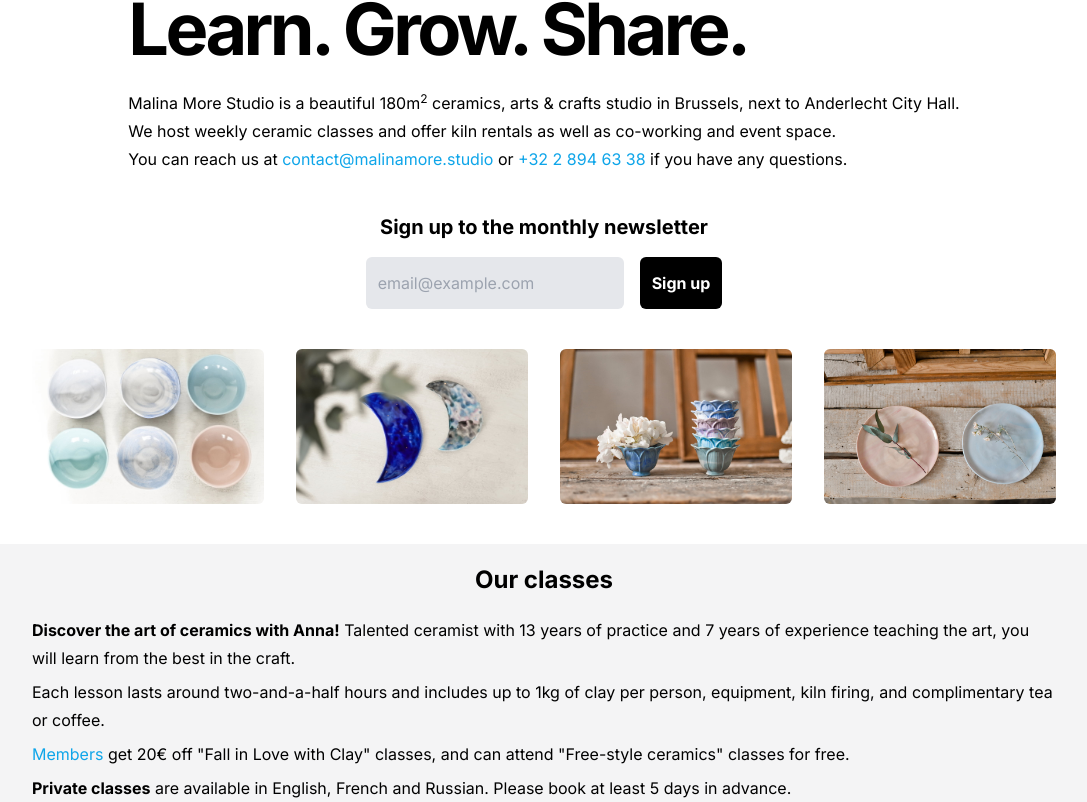
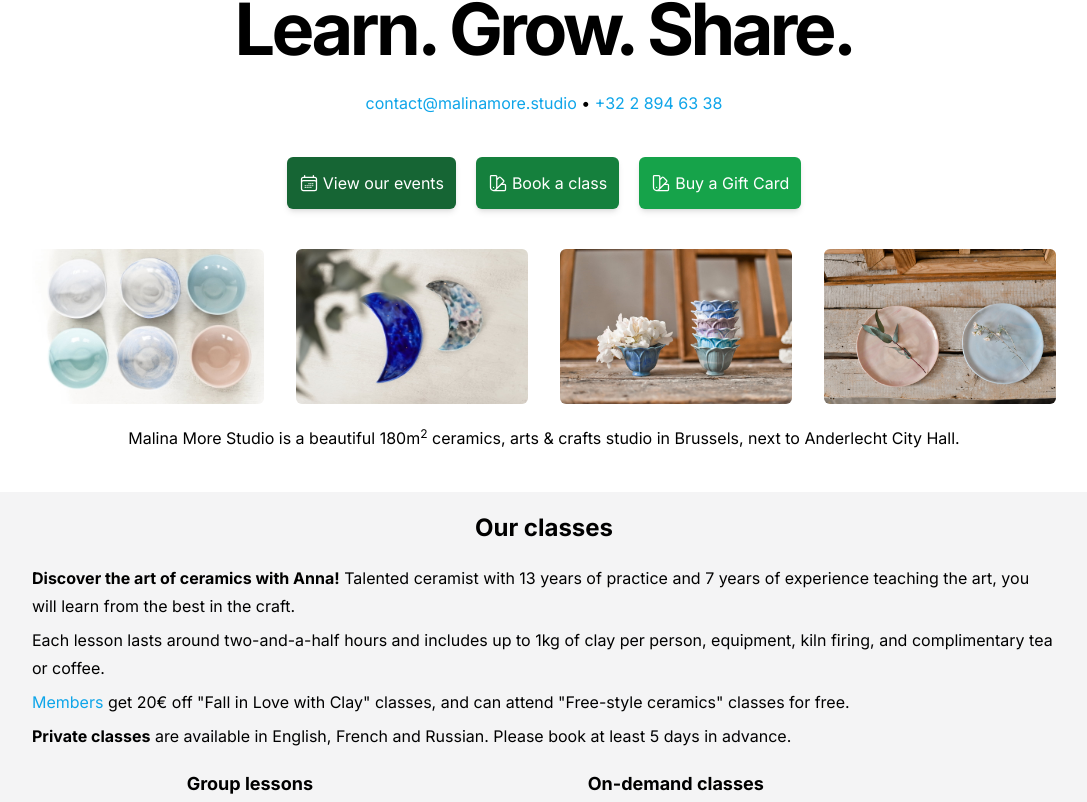
Before and after one commit to jleclanche/malinamore.studio, a Next.js app: page / in a window 1280 px wide. Shown: the part 175-977 px from the top of the page, without its empty margins (96-1183 px from the left). Built offline with nearby package versions, Linux system fonts and the light colour scheme.

Commit message:
Update layout

```diff
--- a/app/classes/OurClasses.tsx
+++ b/app/classes/OurClasses.tsx
@@ -1,4 +1,4 @@
-import { ClockIcon } from "@heroicons/react/24/outline";
+import { CalendarIcon } from "@heroicons/react/24/outline";
 import Link from "next/link";
 import EmailLink from "../components/EmailLink";
 import ExternalLink from "../components/ExternalLink";
@@ -34,7 +34,13 @@
 			<div>
 				<p className="font-bold text-lg">Group lessons</p>
 				<p className="text-sm text-zinc-500 flex items-center gap-x-1 mt-1">
-					<ClockIcon /> Next group lessons on September 10th!
+					<CalendarIcon /> For the full schedule,
+					<ExternalLink
+						href="https://cal.malinamore.studio"
+						className="underline"
+					>
+						see our calendar
+					</ExternalLink>
 				</p>
 				<ul className="list-dash pl-4 space-y-1 mt-2">
 					<li>
--- a/app/classes/fall-in-love-with-clay/page.tsx
+++ b/app/classes/fall-in-love-with-clay/page.tsx
@@ -27,7 +27,10 @@
 	<article className="p-10 mx-auto prose">
 		<h1>Fall in Love with Clay</h1>
 		<p className="text-sm text-zinc-500 flex items-center gap-x-1 mt-1">
-			<ClockIcon /> Next group lesson on <strong>Sunday, September 10th</strong>!
+			<ClockIcon /> Our full schedule is available here:{" "}
+			<ExternalLink href="https://cal.malinamore.studio">
+				cal.malinamore.studio
+			</ExternalLink>
 		</p>
 		<p>
 			<strong>Beginner-friendly lesson (In English).</strong> In this 2 hour
--- a/app/page.tsx
+++ b/app/page.tsx
@@ -1,6 +1,7 @@
-import EmailSubscriptionWidget from "./EmailSubscriptionWidget";
+import { CalendarDaysIcon, SwatchIcon } from "@heroicons/react/24/outline";
 import OurClasses from "./classes/OurClasses";
 import EmailLink from "./components/EmailLink";
+import ExternalLink from "./components/ExternalLink";
 import Gallery from "./components/Gallery";
 import TelLink from "./components/TelLink";
 import { CONTACT_EMAIL, CONTACT_PHONE } from "./constants";
@@ -17,34 +18,42 @@
 				<p className="text-4xl md:text-6xl lg:text-7xl font-bold tracking-tighter my-6">
 					Learn. Grow. Share.
 				</p>
-				<p>
-					Malina More Studio is a beautiful 180m<sup>2</sup> ceramics, arts &
-					crafts studio in Brussels, next to Anderlecht City Hall.
-				</p>
-				<p>
-					We host weekly ceramic classes and offer kiln rentals as well as
-					co-working and event space.
-				</p>
-				<p>
-					You can reach us at{" "}
+				<p className="text-center">
+					{" "}
 					<EmailLink
 						email={CONTACT_EMAIL}
 						className="text-sky-500 hover:underline"
 					/>{" "}
-					or{" "}
+					&bull;{" "}
 					<TelLink
 						phoneNumber={CONTACT_PHONE}
 						className="text-sky-500 hover:underline"
-					/>{" "}
-					if you have any questions.
+					/>
 				</p>
 			</section>
 
-			<section className="max-w-2xl md:!py-0 text-center">
-				<h2 className="font-bold text-xl mb-4">
-					Sign up to the monthly newsletter
-				</h2>
-				<EmailSubscriptionWidget />
+			<section className="max-w-2xl text-center flex gap-5">
+				<ExternalLink
+					href="https://cal.malinamore.studio"
+					className="flex items-center gap-1 mx-auto w-fit text-white bg-green-800 p-3 rounded-md shadow-md hover:bg-green-700 hover:no-underline"
+				>
+					<CalendarDaysIcon />
+					View our events
+				</ExternalLink>{" "}
+				<ExternalLink
+					href="https://lu.ma/malinamore.studio?utm_source=malinamore.studio&utm_medium=book-a-class&utm_campaign=our-classes"
+					className="flex items-center gap-1 mx-auto w-fit text-white bg-green-700 p-3 rounded-md shadow-md hover:bg-green-600 hover:no-underline"
+				>
+					<SwatchIcon />
+					Book a class
+				</ExternalLink>
+				<ExternalLink
+					href="https://buy.stripe.com/5kA3eUbAw03nbzW3cc"
+					className="flex items-center gap-1 mx-auto w-fit text-white bg-green-600 p-3 rounded-md shadow-md hover:bg-green-500 hover:no-underline"
+				>
+					<SwatchIcon />
+					Buy a Gift Card
+				</ExternalLink>
 			</section>
 			{/*
 			<section className="self-stretch overflow-hidden text-center">
@@ -61,6 +70,10 @@
 						{ src: "/images/photos/gallery/4.jpg" },
 					]}
 				/>
+				<p className="text-center">
+					Malina More Studio is a beautiful 180m<sup>2</sup> ceramics, arts &
+					crafts studio in Brussels, next to Anderlecht City Hall.
+				</p>
 			</section>
 
 			<section id="our-classes" className="bg-zinc-100 w-full py-5">
```
